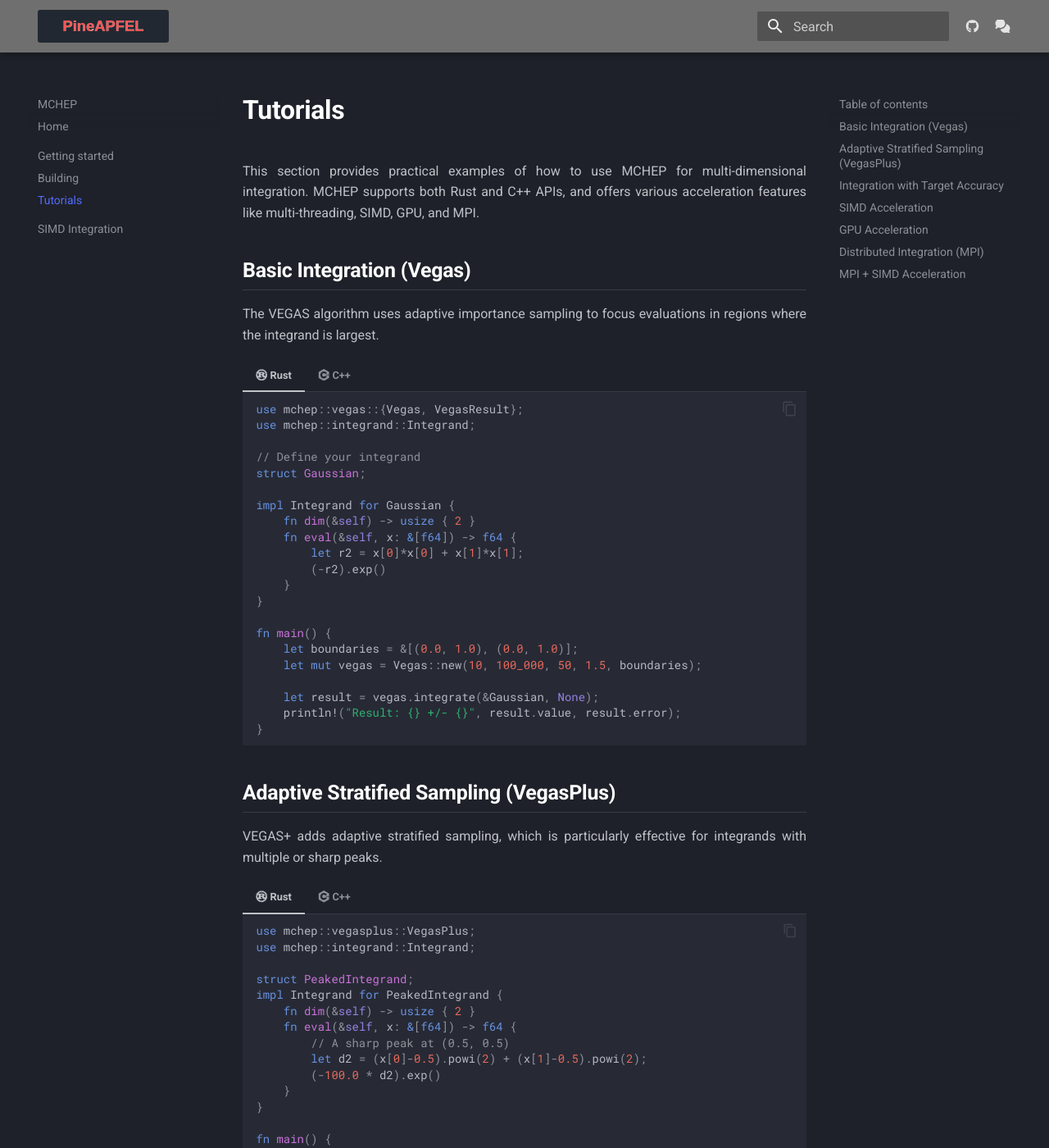
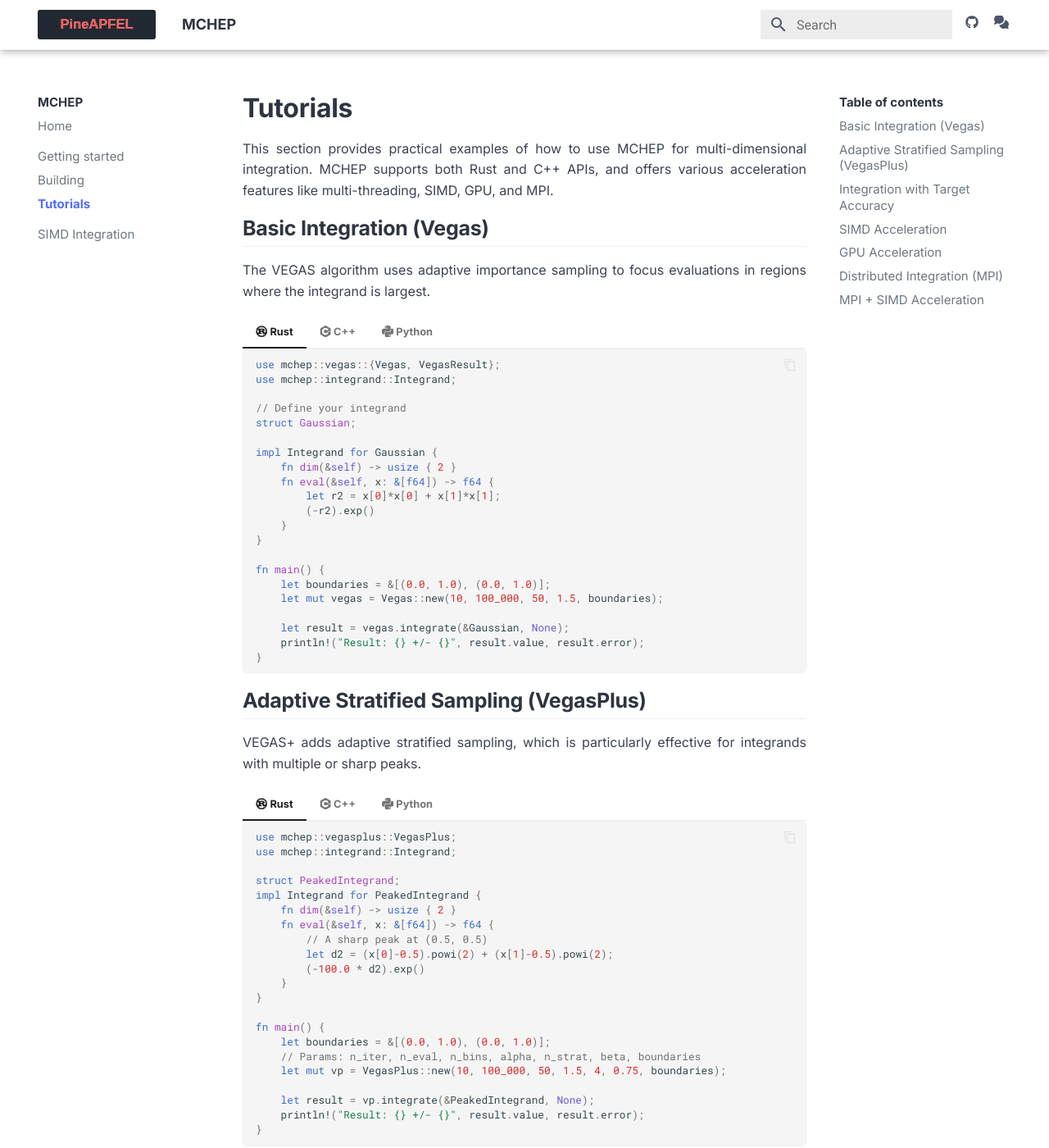
Before and after one commit to QCDLab/mchep, an MkDocs documentation site: the page built from docs/tutorials.md, in a window 1280 px wide and 1400 px high. Shown: the whole window at 82% size. Built offline with MkDocs 1.6.1 and Material for MkDocs 9.7.7, drawn with Linux system fonts in a browser that asks for light colours; some of the changed text lies outside the part shown.

Commit message:
Update documentations

````diff
--- a/docs/custom.css
+++ b/docs/custom.css
@@ -1,30 +1,38 @@
-/* Symbolica-inspired: clean, modern dark documentation style */
+/* Symbolica-inspired: clean, modern light documentation style */
+
+/* Import a clean modern font */
+@import url('https://fonts.googleapis.com/css2?family=Inter:wght@400;500;700&display=swap');
 
 body {
-  font-size: 0.9rem;
+  font-family: 'Inter', -apple-system, BlinkMacSystemFont, Helvetica, Arial, sans-serif;
+  font-size: 0.82rem;
   font-weight: 400;
+  color: #3b4252;
+  background-color: #ffffff;
 }
 
 .md-content__inner {
   max-width: 80ch;
 }
 
-/* Justify all paragraphs and list items globally */
+/* Justify all paragraphs and list items globally and reduce spacing */
 .md-content__inner p,
 .md-content__inner li {
   text-align: justify;
+  margin-bottom: 0.6em !important;
 }
 
-/* Clean typography - section titles bold and white */
+/* Clean typography - section titles bold and dark */
 h1, h2, h3, h4, h5, h6 {
+  font-family: 'Inter', sans-serif;
   font-weight: 700 !important;
-  letter-spacing: -0.02em;
-  color: #fff !important;
+  letter-spacing: -0.025em;
+  color: #2e3440 !important;
 }
 
-h1 { font-size: 1.75rem; margin-top: 0; }
-h2 { font-size: 1.35rem; margin-top: 2rem; padding-bottom: 0.3rem; border-bottom: 1px solid rgba(255,255,255,0.12); }
-h3 { font-size: 1.15rem; margin-top: 1.5rem; }
+h1 { font-size: 1.4rem; margin-top: 0; margin-bottom: 0.2rem !important; }
+h2 { font-size: 1.15rem; margin-top: 0.8rem !important; margin-bottom: 0.2rem !important; padding-bottom: 0.2rem; border-bottom: 1px solid rgba(0,0,0,0.06); }
+h3 { font-size: 1.0rem; margin-top: 0.7rem !important; margin-bottom: 0.1rem !important; }
 
 /* Links - clean, understated */
 a {
@@ -45,7 +53,7 @@ a:hover {
 }
 
 .feature-card {
-  border: 1px solid rgba(255,255,255,0.12);
+  border: 1px solid rgba(0,0,0,0.08);
   border-radius: 8px;
   padding: 1.25rem;
   height: 100%;
@@ -53,12 +61,12 @@ a:hover {
   text-decoration: none;
   color: inherit;
   display: block;
-  background: var(--md-default-bg-color);
+  background: #ffffff;
 }
 
 .feature-card:hover {
-  border-color: rgba(99, 102, 241, 0.5);
-  box-shadow: 0 4px 12px rgba(0,0,0,0.3);
+  border-color: rgba(99, 102, 241, 0.4);
+  box-shadow: 0 4px 12px rgba(0,0,0,0.05);
 }
 
 /* Alternative: Simple flexbox approach */
@@ -70,51 +78,37 @@ a:hover {
 
 .feature-grid-simple .feature-card {
   flex: 1 1 300px;
-  border: 1px solid rgba(255,255,255,0.12);
+  border: 1px solid rgba(0,0,0,0.08);
   border-radius: 8px;
   padding: 1.25rem;
   transition: border-color 0.2s ease, box-shadow 0.2s ease;
-  background: var(--md-default-bg-color);
+  background: #ffffff;
 }
 
 .feature-grid-simple .feature-card:hover {
-  border-color: rgba(99, 102, 241, 0.5);
-  box-shadow: 0 4px 12px rgba(0,0,0,0.3);
+  border-color: rgba(99, 102, 241, 0.4);
+  box-shadow: 0 4px 12px rgba(0,0,0,0.05);
 }
 
 /* TOC: grey until selected, highlight when active */
 .md-nav__link {
-  color: var(--md-default-fg-color--light) !important;
+  color: #6e7781 !important;
   font-weight: 400 !important;
+  font-size: 0.75rem;
 }
 .md-nav__link:hover {
-  color: var(--md-default-fg-color) !important;
+  color: #2e3440 !important;
 }
 .md-nav__link--active {
   color: var(--md-accent-fg-color) !important;
-  font-weight: 500 !important;
-}
-
-/* Same for right-side TOC (page toc) */
-.md-nav--secondary .md-nav__link {
-  color: var(--md-default-fg-color--light) !important;
-  font-weight: 400 !important;
-}
-.md-nav--secondary .md-nav__link--active {
-  color: var(--md-accent-fg-color) !important;
-  font-weight: 500 !important;
+  font-weight: 600 !important;
 }
 
 /* Navigation section titles - grey, non-bold */
 .md-nav__title {
-  font-weight: 400 !important;
-  color: var(--md-default-fg-color--light) !important;
-}
-
-.md-nav__list .md-nav__item > .md-nav__link:not(.md-nav__link--active),
-.md-nav__list > .md-nav__item > .md-nav__link:not(.md-nav__link--active) {
-  font-weight: 400 !important;
-  color: var(--md-default-fg-color--light) !important;
+  font-weight: 600 !important;
+  font-size: 0.75rem;
+  color: #2e3440 !important;
 }
 
 /* Hide Jupyter input/output prompts in mkdocs-jupyter */
@@ -129,97 +123,63 @@ div.jp-InputArea-editor,
 div.jp-CodeCell .jp-InputArea-editor,
 div.highlight pre,
 pre {
-    font-size: 0.82rem !important;
+    font-size: 0.75rem !important;
 }
 
-.center-medium {
-    display: block;
-    margin: 0 auto;
-    width: 75%;
-    height: auto;
+/* Header bar - white for clean look */
+.md-header {
+  background-color: #ffffff !important;
+  color: #2e3440 !important;
+  border-bottom: 1px solid rgba(0,0,0,0.06);
 }
 
-/* Header bar - grey (#6f6f6f) instead of blue */
-.md-header {
-  background-color: #6f6f6f !important;
+/* Ensure header icons and social links are dark on white background */
+.md-header .md-icon,
+.md-header__button,
+.md-header__social .md-social__link svg {
+  color: #4c566a !important;
 }
 
-/* Ensure header icons and social links are visible on grey background */
-.md-header .md-icon,
-.md-header__social .md-social__link svg {
-  color: rgba(255, 255, 255, 0.9);
-}
-.md-header__social .md-social__link:hover svg {
-  color: #fff;
+/* Footer - light clear style instead of dark black */
+.md-footer {
+  background-color: #ffffff !important;
+  color: #4c566a !important;
+  border-top: 1px solid rgba(0,0,0,0.06);
 }
 
-/* Header social icons - next to search, proportional size */
-.md-header__social {
-  display: flex;
-  align-items: center;
-  gap: 0.25rem;
-  margin-left: 0.25rem;
+.md-footer-meta {
+  background-color: #f8f9fb !important;
 }
 
-.md-header__social .md-social {
-  display: flex;
-  align-items: center;
-  gap: 0.35rem;
+.md-footer__link {
+  color: #4c566a !important;
 }
 
-.md-header__social .md-social__link {
-  display: inline-flex;
-  align-items: center;
-  justify-content: center;
-  width: 1.5rem;
-  height: 1.5rem;
-  opacity: 0.9;
-  transition: opacity 0.15s ease;
+.md-footer__title {
+  color: #2e3440 !important;
 }
 
-.md-header__social .md-social__link:hover {
-  opacity: 1;
-}
-
-.md-header__social .md-social__link svg {
-  width: 1.15rem;
-  height: 1.15rem;
+.md-footer__direction {
+  color: #6e7781 !important;
 }
 
 /* Header logo: increase size and hide site name next to it */
 .md-header__button.md-logo img,
 .md-header__button.md-logo svg {
-  height: 2rem;
+  height: 1.8rem;
   width: auto;
 }
 
-.md-header__title .md-header__topic {
-  display: none;
-}
-
 /* Code blocks - remove extra borders, clean styling */
-.highlight,
-.highlight pre,
-pre code {
-  border: none !important;
-  box-shadow: none !important;
-}
 .highlight {
   border-radius: 6px;
-}
-.md-typeset .highlight pre {
-  border: none !important;
+  background-color: #f8f9fb !important;
+  border: 1px solid rgba(0,0,0,0.04) !important;
 }
 
 /* Tables - clean borders */
 .md-typeset table:not([class]) {
   border-radius: 6px;
-  border: 1px solid rgba(255,255,255,0.12);
-  box-shadow: 0 1px 3px rgba(0,0,0,0.2);
+  border: 1px solid rgba(0,0,0,0.06);
+  box-shadow: none;
 }
-
-/* Admonitions - subtle */
-.md-typeset .admonition {
-  border-radius: 6px;
-  border-left-width: 4px;
-}
--- a/docs/tutorials.md
+++ b/docs/tutorials.md
@@ -57,6 +57,23 @@ The VEGAS algorithm uses adaptive importance sampling to focus evaluations in re
     }
     ```
 
+=== ":simple-python: Python"
+
+    ```python
+    import math
+    from mchep.vegas import Vegas
+
+    def gaussian(x):
+        r2 = x[0]**2 + x[1]**2
+        return math.exp(-r2)
+
+    boundaries = [(0.0, 1.0), (0.0, 1.0)]
+    vegas = Vegas(10, 100000, 50, 1.5, boundaries)
+
+    result = vegas.integrate(gaussian)
+    print(f"Result: {result.value} +/- {result.error}")
+    ```
+
 ## Adaptive Stratified Sampling (VegasPlus)
 
 VEGAS+ adds adaptive stratified sampling, which is particularly effective for integrands with multiple or sharp peaks.
@@ -113,6 +130,24 @@ VEGAS+ adds adaptive stratified sampling, which is particularly effective for in
     }
     ```
 
+=== ":simple-python: Python"
+
+    ```python
+    import math
+    from mchep.vegas import VegasPlus
+
+    def peaked(x):
+        d2 = (x[0]-0.5)**2 + (x[1]-0.5)**2
+        return math.exp(-100.0 * d2)
+
+    boundaries = [(0.0, 1.0), (0.0, 1.0)]
+    # Params: n_iter, n_eval, n_bins, alpha, n_strat, beta, boundaries
+    vp = VegasPlus(10, 100000, 50, 1.5, 4, 0.75, boundaries)
+
+    result = vp.integrate(peaked)
+    print(f"Result: {result.value} +/- {result.error}")
+    ```
+
 ## Integration with Target Accuracy
 
 Instead of running for a fixed number of iterations, you can specify a target accuracy (in percent). The integrator will stop as soon as the estimated relative error falls below this threshold.
@@ -152,6 +187,21 @@ Instead of running for a fixed number of iterations, you can specify a target ac
         std::cout << "Final Accuracy: " << (result.error / result.value) * 100.0 << "%" << std::endl;
         return 0;
     }
+    ```
+
+=== ":simple-python: Python"
+
+    ```python
+    from mchep.vegas import Vegas
+
+    boundaries = [(0.0, 1.0), (0.0, 1.0)]
+    vegas = Vegas(100, 100000, 50, 1.5, boundaries)
+
+    # Stop when relative error is below 0.1%
+    target_accuracy = 0.1
+    result = vegas.integrate(my_integrand, target_accuracy=target_accuracy)
+
+    print(f"Final Accuracy: {(result.error / result.value) * 100.0}%")
     ```
 
 ## SIMD Acceleration
@@ -214,6 +264,27 @@ SIMD (Single Instruction Multiple Data) allows evaluating multiple points simult
     }
     ```
 
+=== ":simple-python: Python"
+
+    ```python
+    import math
+    from mchep.vegas import Vegas
+
+    def gaussian_simd(x_soa):
+        # x_soa is a list of lists: [ [x0,x1,x2,x3], [y0,y1,y2,y3], ... ]
+        results = [0.0] * 4
+        for i in range(4):
+            r2 = x_soa[0][i]**2 + x_soa[1][i]**2
+            results[i] = math.exp(-r2)
+        return results
+
+    boundaries = [(0.0, 1.0), (0.0, 1.0)]
+    vegas = Vegas(10, 100000, 50, 1.5, boundaries)
+
+    result = vegas.integrate_simd(gaussian_simd)
+    print(f"SIMD Result: {result.value}")
+    ```
+
 ## GPU Acceleration
 
 MCHEP supports GPU integration in Rust using the `Burn` deep learning framework. This allows you to leverage the massive parallelism of modern GPUs for evaluation-heavy integrands.
@@ -255,6 +326,10 @@ MCHEP supports GPU integration in Rust using the `Burn` deep learning framework.
     ```
 
 === ":simple-cplusplus: C++"
+
+    > GPU integration is currently only supported via the Rust API.
+
+=== ":simple-python: Python"
 
     > GPU integration is currently only supported via the Rust API.
 
@@ -316,6 +391,27 @@ For very large integration tasks, MCHEP can be distributed across multiple nodes
         MPI_Finalize();
         return 0;
     }
+    ```
+
+=== ":simple-python: Python"
+
+    ```python
+    # Run with: mpirun -n 4 python script.py
+    from mchep.vegas import VegasPlus
+    import math
+
+    def gaussian(x):
+        return math.exp(-(x[0]**2 + x[1]**2))
+
+    boundaries = [(0.0, 1.0), (0.0, 1.0)]
+    vp = VegasPlus(10, 100000, 50, 1.5, 4, 0.75, boundaries)
+
+    # integrate_mpi automatically initializes MPI if needed
+    result = vp.integrate_mpi(gaussian)
+
+    # Result is returned on rank 0
+    if result.value != 0:
+        print(f"MPI Result: {result.value}")
     ```
 
 ## MPI + SIMD Acceleration
@@ -381,3 +477,7 @@ Combining MPI and SIMD provides the ultimate performance, distributing vector-op
         return 0;
     }
     ```
+
+=== ":simple-python: Python"
+
+    > MPI+SIMD integration is currently only supported via the Rust and C++ APIs.
--- a/mkdocs.yml
+++ b/mkdocs.yml
@@ -6,8 +6,8 @@ theme:
   logo: assets/pineapfel.svg
   favicon: assets/pineapfel.svg
   palette:
-    scheme: slate
-    primary: indigo
+    scheme: default
+    primary: white
     accent: indigo
   features:
     - navigation.footer
````
